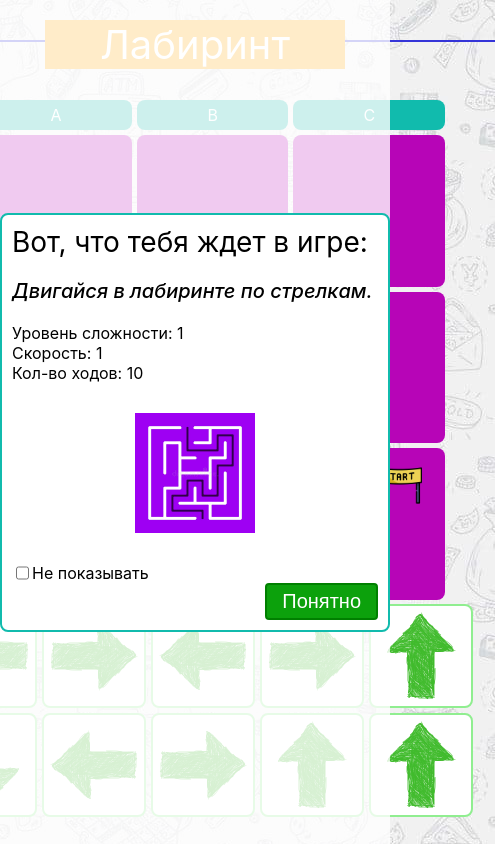
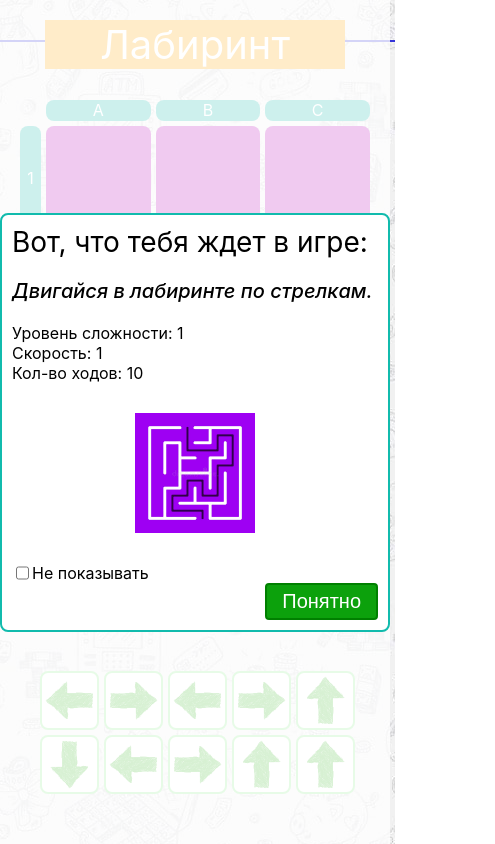
Before and after one commit to OlegSkachko/labyrinth, a React (Create React App) app: page / in a window 390 px wide. Shown: the whole page, 495 px wide, since content can reach past the window. Built offline with nearby package versions, Linux system fonts and the light colour scheme.

Commit message:
added adaptive for mobile phones

```diff
--- a/src/components/MainPage/index.css
+++ b/src/components/MainPage/index.css
@@ -151,3 +151,30 @@
 .down {
     background-image: url(./../../img/down.gif);
 }
+
+@media screen and (max-width:700px) {
+    .title-decoration {
+        position: absolute;
+        width: 400px;
+        left: -50px;
+    }
+    .game {
+        width: 350px;
+        height: 350px;
+    }
+    .start, .like, .dislike, .finish {
+        width: 25px;
+        height: 25px;
+        top: 10px;
+    }
+    .path-container {
+        margin: auto;
+        bottom: 50px;
+        max-width: 310px;
+        max-height: 125px;
+    }
+    .path {
+        width: 55px;
+        height: 55px;
+    }
+}
```
